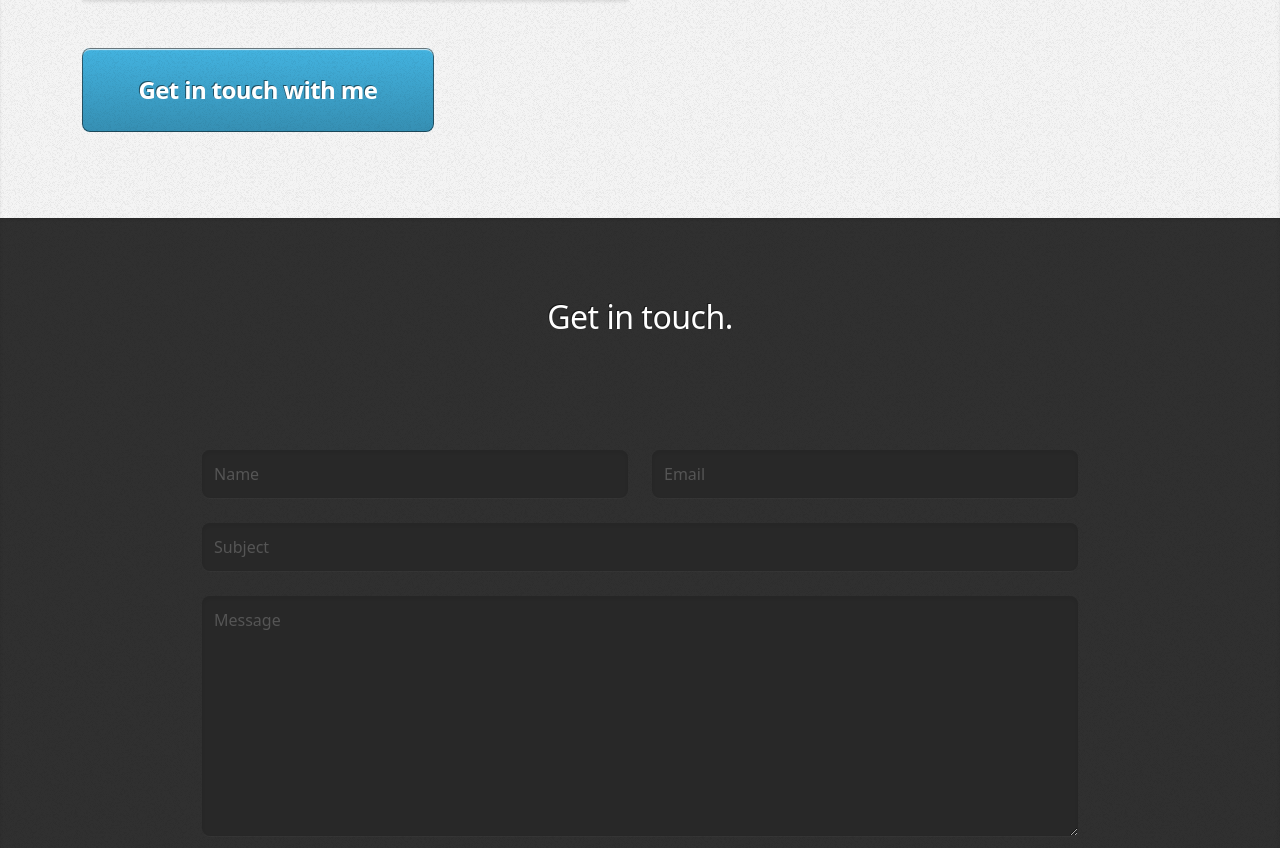
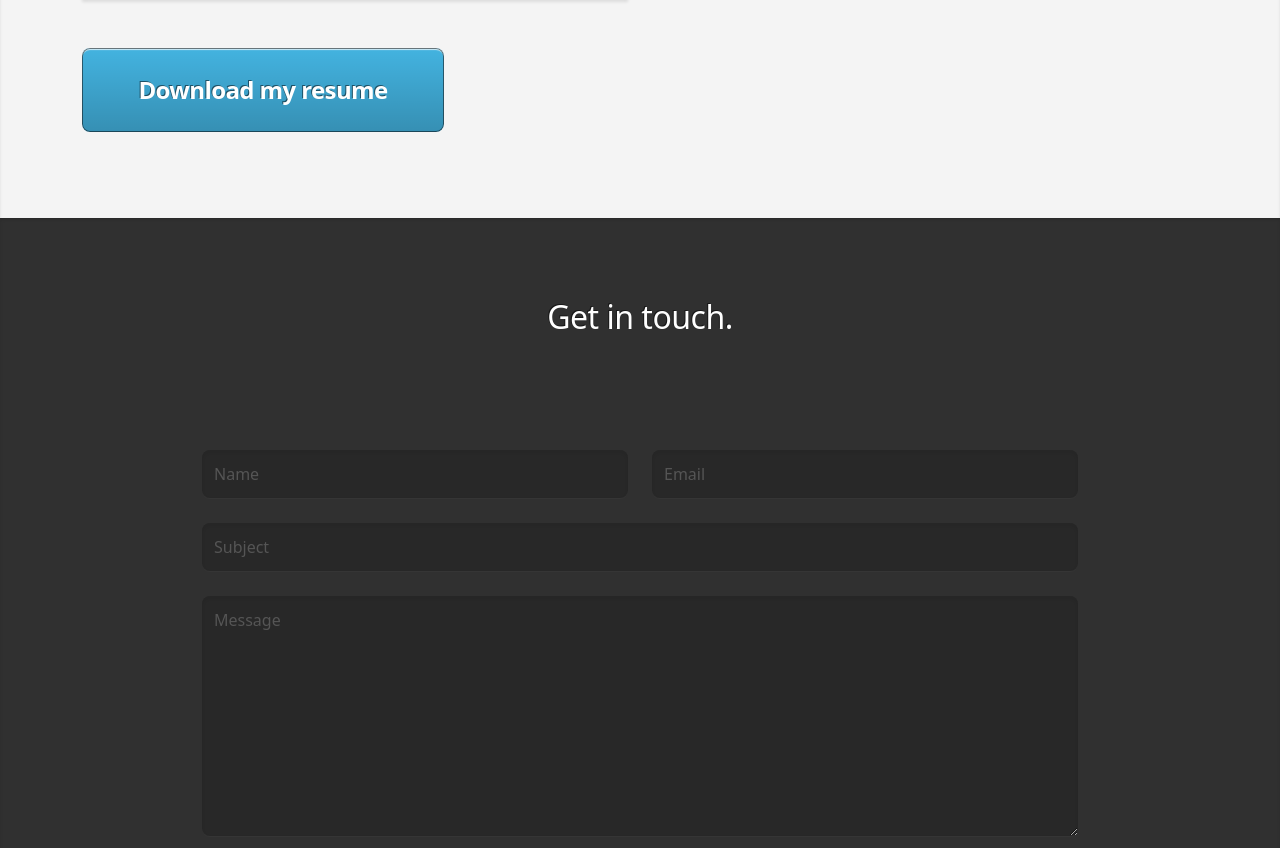
Before and after one commit to nagasaichandra/portfolio, a plain HTML site: page index.html in a window 1280 px wide. Shown: the part 5000-5848 px from the top of the page. Drawn offline with nearby package versions, Linux system fonts and the light colour scheme.

Commit message:
contact functionality

```diff
--- a/index.html
+++ b/index.html
@@ -260,8 +260,8 @@
           </div>
         </div>
         <footer>
-          <a href="#contact" class="button large scrolly"
-            >Get in touch with me</a
+          <a href="https://drive.google.com/uc?export=download&id=12oedGkAS-KpuBe81vI2_ETEjRPRf6bn2" class="button large scrolly"
+            >Download my resume</a
           >
         </footer>
       </div>
@@ -275,7 +275,7 @@
         </header>
         <div class="row">
           <div class="col-12">
-            <form method="post" action="#">
+            <form method="post" action="mailto:nagasaichandra@gmail.com">
               <div class="row">
                 <div class="col-6 col-12-small">
                   <input type="text" name="name" id="name" placeholder="Name" />
@@ -341,8 +341,6 @@
               </li>
               <li><a href="#" class="icon brands fab fa-instagram"><span>Instagram</span></a></li>
 
-
-
             </ul>
 
           </div>
```
Also changed, not shown: assets/css/images/bg.png (deleted), images/FAQ.jpg (deleted), images/pic01.jpg (deleted), images/pic02.jpg (deleted), images/pic03.jpg (deleted), images/pic04.jpg (deleted), images/pic05.jpg (deleted), images/pic06.jpg (deleted), images/stacia.png (deleted).
